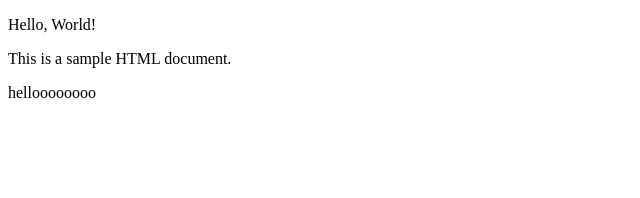
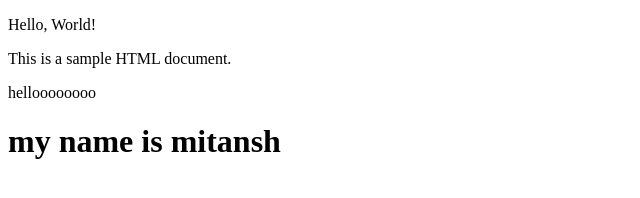
Before and after one commit to MITANSH64/aiml, a plain HTML site: page index.html in a window 1280 px wide. Shown: the whole page, without its empty margins (0-640 px from the left). Drawn offline with Linux system fonts and the light colour scheme.

Commit message:
Add h1 element with name to index.html

```diff
--- a/index.html
+++ b/index.html
@@ -9,5 +9,6 @@
     <p>Hello, World!</p>
     <p>This is a sample HTML document.</p>
     <h>helloooooooo</h>
+    <h1>my name is mitansh</h1>
 </body>
 </html>
```
